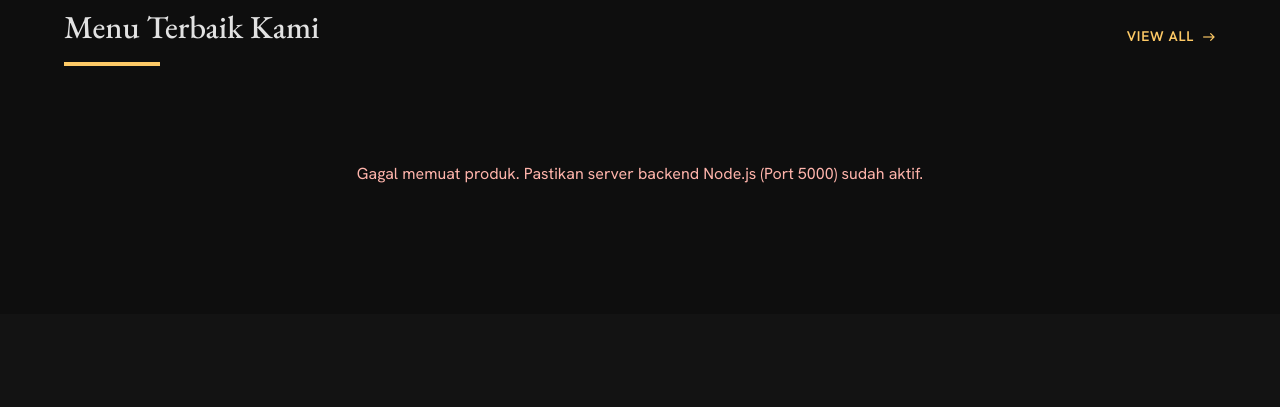
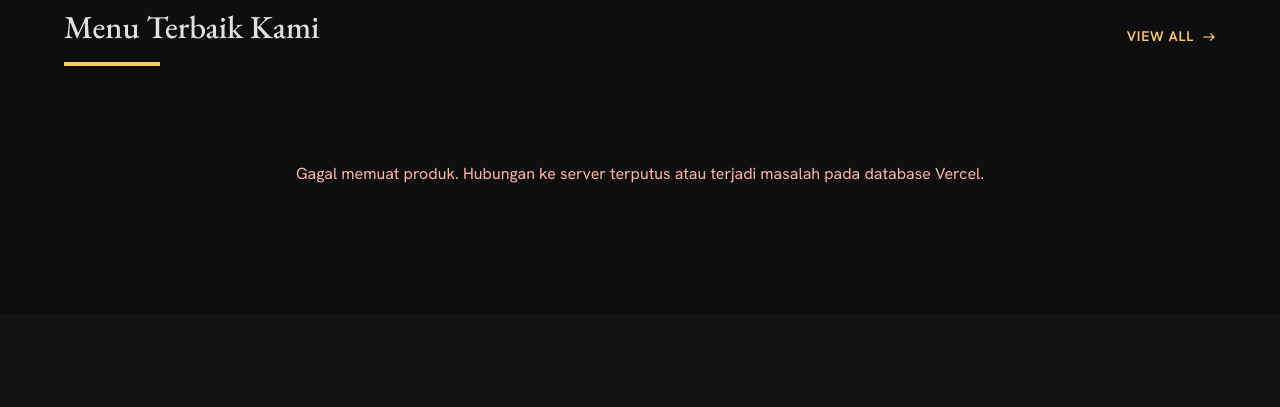
Before and after one commit to phyroshiki/tangan-tengen-website, a plain HTML site: page user/index.html in a window 1280 px wide. Shown: the part 1700-2107 px from the top of the page. Drawn offline with nearby package versions, Linux system fonts and the light colour scheme; no server answers.

Commit message:
Fix: Adjust uploads path for Vercel and update error message

```diff
--- a/backend/server.js
+++ b/backend/server.js
@@ -26,6 +26,7 @@ const JWT_SECRET =
 app.use(cors()); // Mengizinkan HTML frontend mengakses API ini
 app.use(express.json()); // Mengizinkan server membaca data berformat JSON
 // Membuat folder 'uploads' dapat diakses secara publik lewat URL
+app.use("/api/uploads", express.static(path.join(__dirname, "uploads")));
 app.use("/uploads", express.static(path.join(__dirname, "uploads")));
 
 // Middleware Pengaman: Memeriksa apakah admin memiliki token resmi yang valid
--- a/user/index.html
+++ b/user/index.html
@@ -781,7 +781,7 @@
           console.error("Error loading products from backend:", error);
           gridContainer.innerHTML = `
             <div class="col-span-full text-center text-error font-body-md py-8">
-              Gagal memuat produk. Pastikan server backend Node.js (Port 5000) sudah aktif.
+              Gagal memuat produk. Hubungan ke server terputus atau terjadi masalah pada database Vercel.
             </div>
           `;
         }
```
